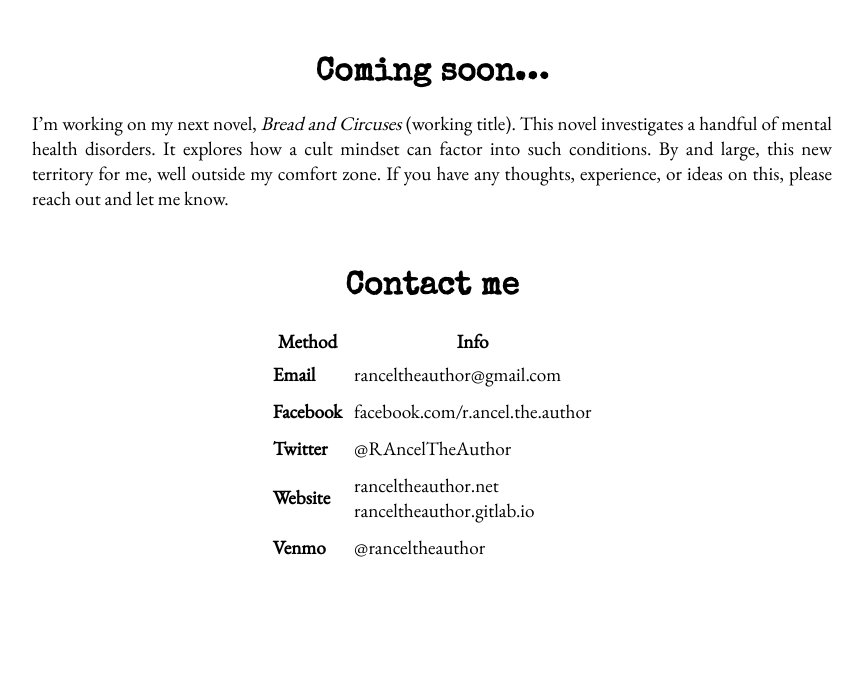
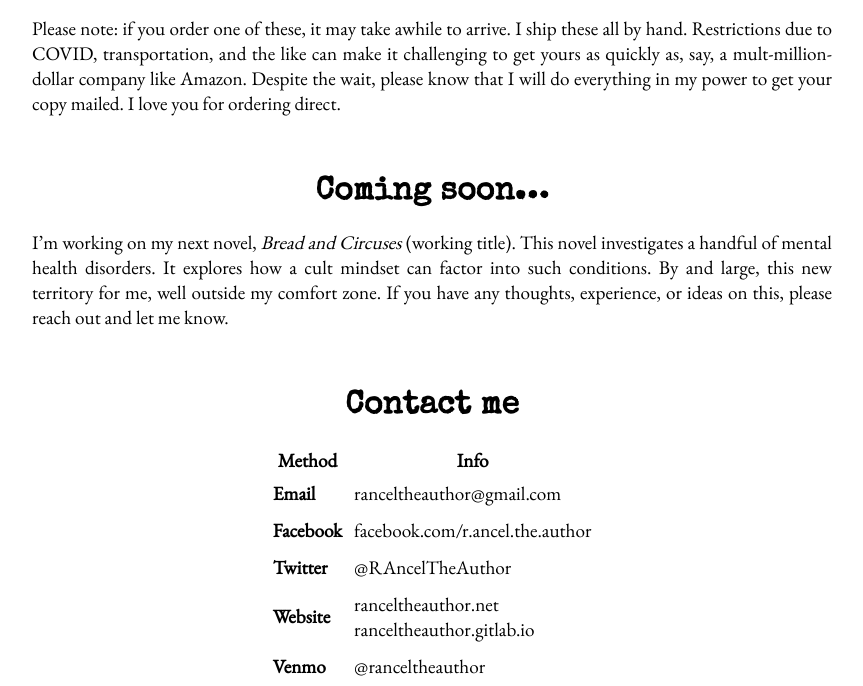
Before and after one commit to ranceltheauthor/ranceltheauthor.github.io, a plain HTML site: page index.html in a window 1280 px wide. Shown: the part 1443-2129 px from the top of the page, without its empty margins (208-1071 px from the left). Before the commit the page ends 2010 px from the top, so only its background shows below. Drawn offline with nearby package versions, Linux system fonts and the light colour scheme.

```diff
--- a/index.html
+++ b/index.html
@@ -74,6 +74,7 @@
 <input type="image" src="https://www.paypalobjects.com/en_US/i/btn/btn_buynowCC_LG.gif" border="0" name="submit" alt="PayPal - The safer, easier way to pay online!"> <img alt="" border="0" src="https://www.paypalobjects.com/en_US/i/scr/pixel.gif" width="1" height="1">
 </center>
 </form>
+<p>Please note: if you order one of these, it may take awhile to arrive. I ship these all by hand. Restrictions due to COVID, transportation, and the like can make it challenging to get yours as quickly as, say, a mult-million-dollar company like Amazon. Despite the wait, please know that I will do everything in my power to get your copy mailed. I love you for ordering direct.</p>
 <h1 id="coming-soon">Coming soon…</h1>
 <p>I’m working on my next novel, <em>Bread and Circuses</em> (working title). This novel investigates a handful of mental health disorders. It explores how a cult mindset can factor into such conditions. By and large, this new territory for me, well outside my comfort zone. If you have any thoughts, experience, or ideas on this, please reach out and let me know.</p>
 <h1 id="contact-me">Contact me</h1>
```
Also changed, not shown: 1 other file.
